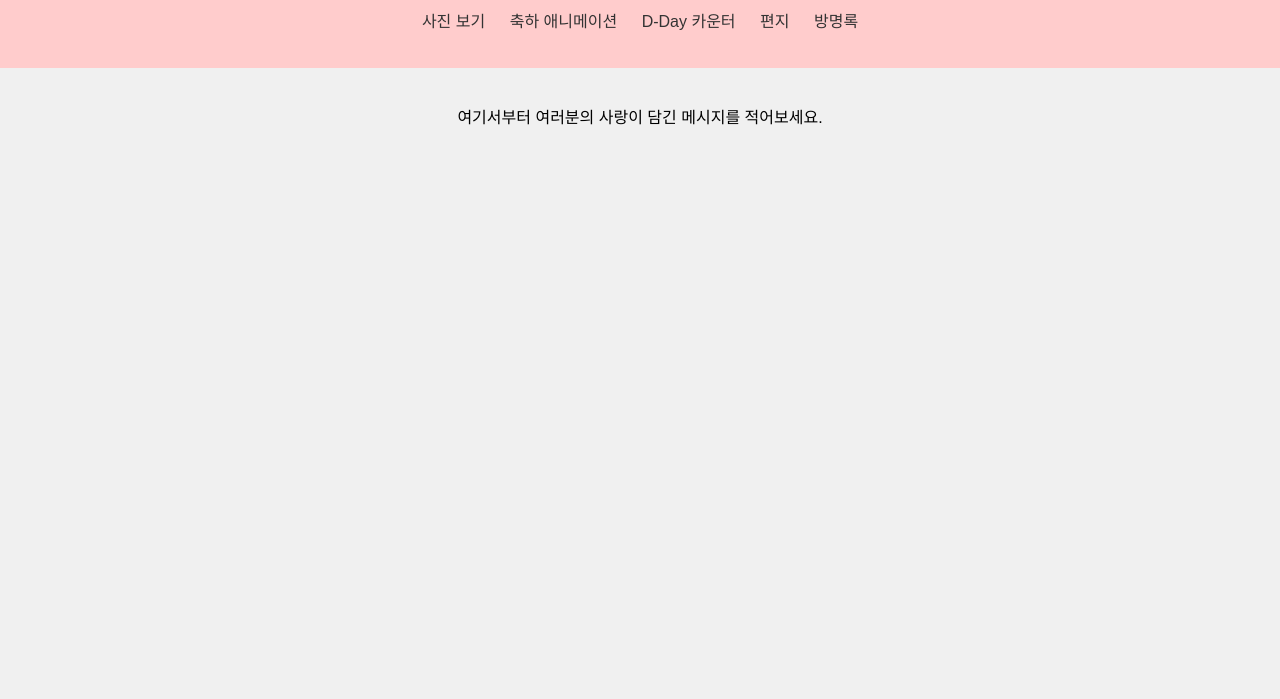
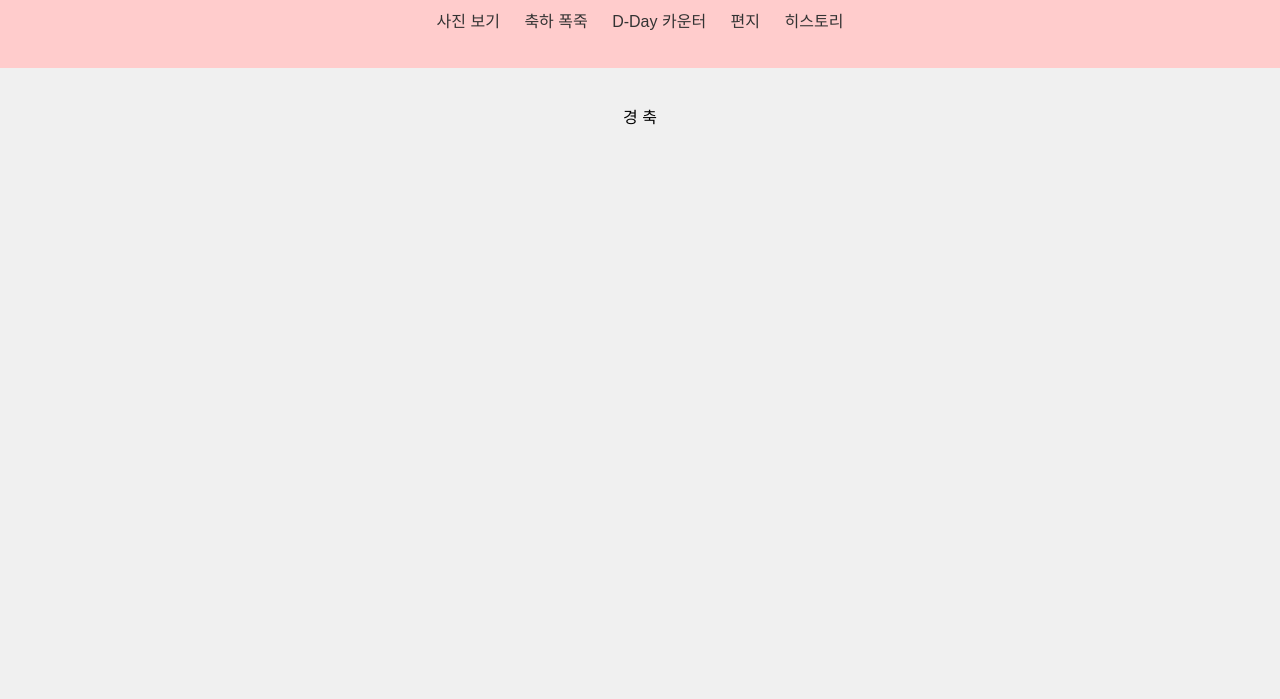
Before and after one commit to minseok209/birthday, a plain HTML site: page index.html in a window 1280 px wide. Shown: the part 101-800 px from the top of the page. Drawn offline with Linux system fonts and the light colour scheme.

Commit message:
Update index.html

```diff
--- a/index.html
+++ b/index.html
@@ -13,15 +13,15 @@
         <nav>
             <ul>
                 <li><a href="photos.html">사진 보기</a></li>
-                <li><a href="animation.html">축하 애니메이션</a></li>
+                <li><a href="animation.html">축하 폭죽</a></li>
                 <li><a href="timer.html">D-Day 카운터</a></li>
                 <li><a href="letter.html">편지</a></li>
-                <li><a href="guestbook.html">방명록</a></li>
+                <li><a href="codinghistory.html">히스토리</a></li>
             </ul>
         </nav>
     </header>
     <main>
-        <p>여기서부터 여러분의 사랑이 담긴 메시지를 적어보세요.</p>
+        <p>경 축</p>
     </main>
     <script src="script.js"></script>
 </body>
```
